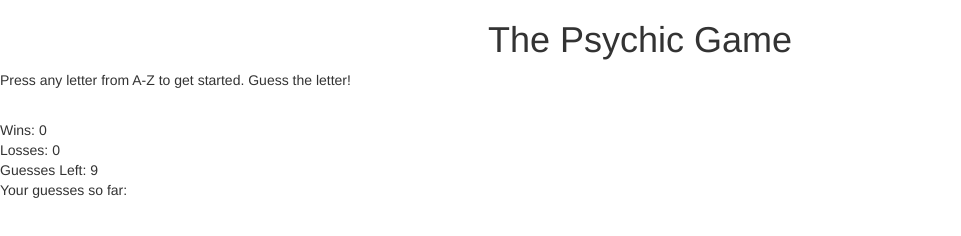
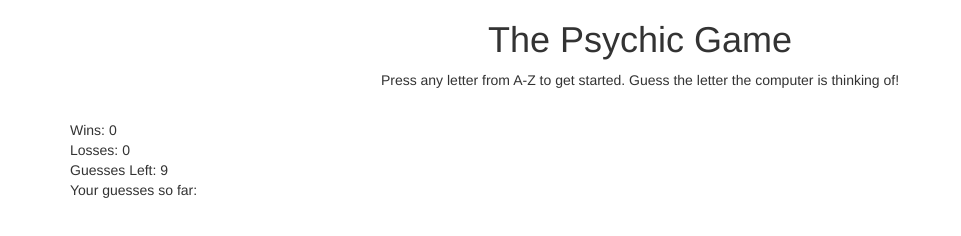
Before and after one commit to thomaschsu/Psychic-Game, a plain HTML site: page index.html in a window 1280 px wide. Shown: the whole page, without its empty margins (0-961 px from the left). Drawn offline with nearby package versions, Linux system fonts and the light colour scheme.

Commit message:
Modified index and js

```diff
--- a/assets/javascript/game.js
+++ b/assets/javascript/game.js
@@ -19,7 +19,7 @@ function updateGuessesLeft() {
 }
 
 function updateGuessedLetters() {
-    document.querySelector("#guessedLetters").innerHTML = "Your guesses so far: " + guessedLetters + " ";
+    document.querySelector("#guessedLetters").innerHTML = "Your guesses so far: " + guessedLetters.join(', ');
 }
 
 // Function for restarting the game
@@ -40,12 +40,10 @@ updateGuessedLetters();
 // Computer chooses random letter
 function renderLetter() {
     var compRand = letters[Math.floor(Math.random() * letters.length)];
-    console.log(compRand);
 
     // Player chooses random letter
     document.onkeyup = function(event) {
         var playRand = event.key.toLowerCase();
-        console.log(playRand);
 
         // If player pushs a-z, game starts
         if ((playRand === 'a') || (playRand === 'b') || (playRand === 'c') || (playRand === 'd') || (playRand === 'e') ||
--- a/index.html
+++ b/index.html
@@ -7,14 +7,15 @@
    </head>
    <body>
       <h1 class="text-center">The Psychic Game</h1>
-    <p>Press any letter from A-Z to get started. Guess the letter!</p>
+      <p class="text-center">Press any letter from A-Z to get started. Guess the letter the computer is thinking of!</p>
       <div id="message"></div>
       <br>
+      <div class="container">
       <div id="wins"></div>
       <div id="losses"></div>
       <div id="guessesLeft"></div>
       <div id="guessedLetters"></div>
+    </div>
       <script src="assets/javascript/game.js"></script>
-
    </body>
 </html>
```
Lines whose indentation alone changed are shown as unchanged.
